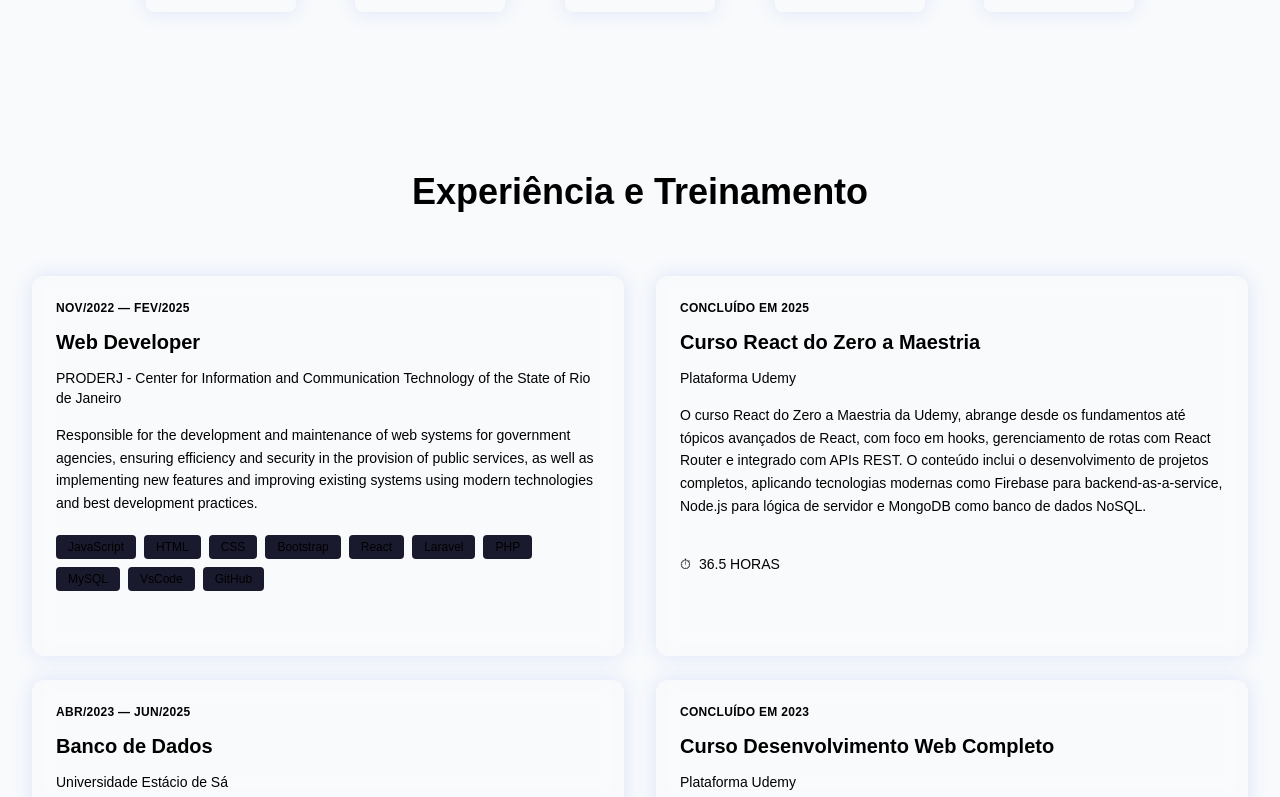
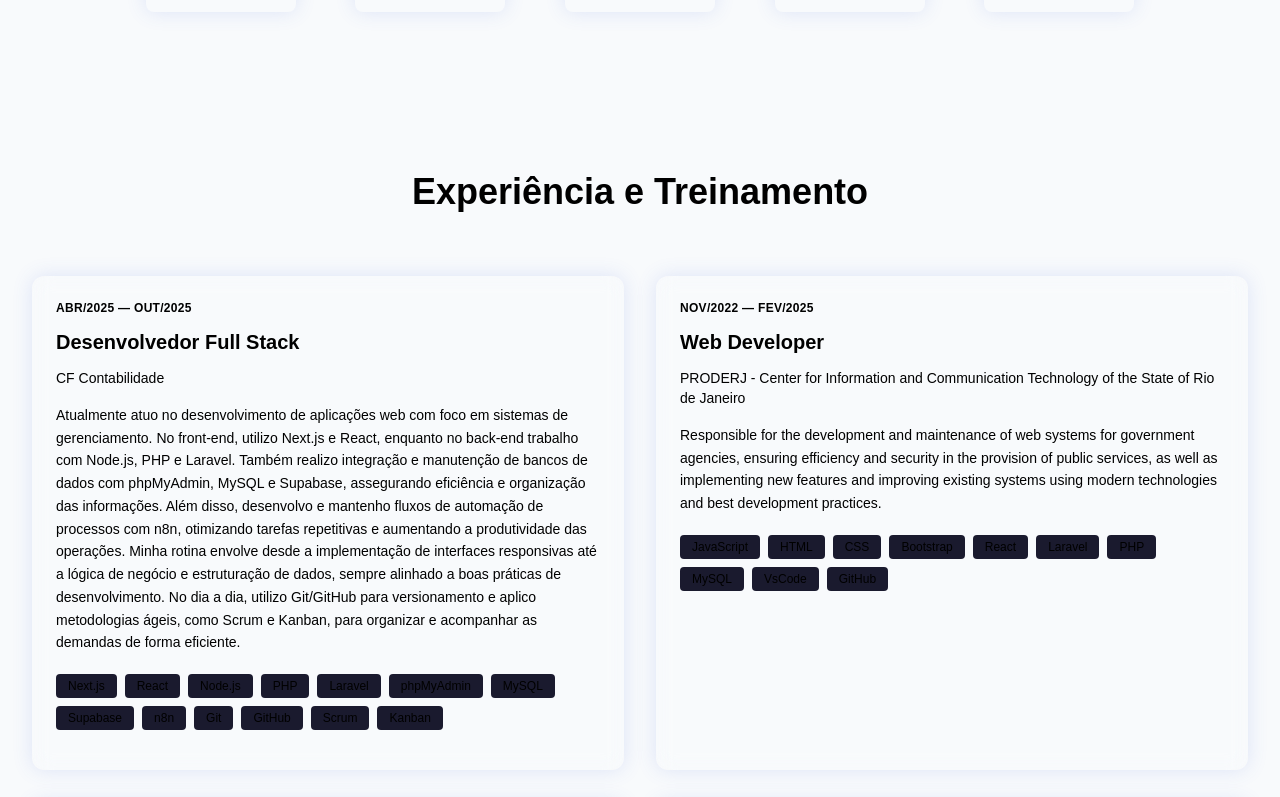
Before and after one commit to brunomonteiro1993/portfolio, a Next.js app: page / in a window 1280 px wide. Shown: the part 2000-2797 px from the top of the page. Built offline with nearby package versions, Linux system fonts and the light colour scheme.

Commit message:
⬆️ Colocando experiencia profissional

```diff
--- a/src/app/page.css
+++ b/src/app/page.css
@@ -40,8 +40,7 @@ h2 {
 }
 
 /* Experience and Training Section */
-.experience-card,
-.certification-card {
+.experience-card {
   transition: all 0.3s ease;
   box-shadow: 0 0 20px rgba(68, 99, 217, .15);
   backdrop-filter: blur(10px);
@@ -51,8 +50,7 @@ h2 {
   flex-direction: column;
 }
 
-.experience-card:hover,
-.certification-card:hover {
+.experience-card:hover {
   transform: translateY(-5px);
   box-shadow: 0 10px 30px rgba(32, 140, 252, 0.3);
 }
--- a/src/app/page.tsx
+++ b/src/app/page.tsx
@@ -10,7 +10,14 @@ import { TypewriterText } from "@/components/TypewriterText";
 import "./page.css";
 
 export default function Home() {
-  const experiences = [
+  const experiencesAndTraining = [
+    {
+      period: "ABR/2025 — OUT/2025",
+      title: "Desenvolvedor Full Stack",
+      institution: "CF Contabilidade",
+      description: "Atualmente atuo no desenvolvimento de aplicações web com foco em sistemas de gerenciamento. No front-end, utilizo Next.js e React, enquanto no back-end trabalho com Node.js, PHP e Laravel. Também realizo integração e manutenção de bancos de dados com phpMyAdmin, MySQL e Supabase, assegurando eficiência e organização das informações. Além disso, desenvolvo e mantenho fluxos de automação de processos com n8n, otimizando tarefas repetitivas e aumentando a produtividade das operações. Minha rotina envolve desde a implementação de interfaces responsivas até a lógica de negócio e estruturação de dados, sempre alinhado a boas práticas de desenvolvimento. No dia a dia, utilizo Git/GitHub para versionamento e aplico metodologias ágeis, como Scrum e Kanban, para organizar e acompanhar as demandas de forma eficiente.",
+      technologies: ["Next.js", "React", "Node.js", "PHP", "Laravel", "phpMyAdmin", "MySQL", "Supabase", "n8n", "Git", "GitHub", "Scrum", "Kanban"],
+    },
     {
       period: "NOV/2022 — FEV/2025",
       title: "Web Developer",
@@ -19,16 +26,6 @@ export default function Home() {
       technologies: ["JavaScript", "HTML", "CSS", "Bootstrap", "React", "Laravel", "PHP", "MySQL", "VsCode", "GitHub"],
     },
     {
-      period: "ABR/2023 — JUN/2025",
-      title: "Banco de Dados",
-      institution: "Universidade Estácio de Sá",
-      description: "A graduação em Banco de Dados na Estácio oferece uma formação para preparar e desenvolver, administrar e eliminar sistemas de armazenamento. Ira abordar desde as matérias mais básicas da área de TI, passando para a programação de sistemas. São abordadas a linguagem de dados, linguagens de consulta como SQL, administração de SGBD (sistema de Gerenciamento de Banco de Dados), análise de desempenho e segurança da informação.",
-      hours: "2400 HORAS",
-    },
-  ];
-
-  const certifications = [
-    {
       period: "CONCLUÍDO EM 2025",
       title: "Curso React do Zero a Maestria",
       platform: "Plataforma Udemy",
@@ -36,11 +33,25 @@ export default function Home() {
       hours: "36.5 HORAS",
     },
     {
+      period: "ABR/2023 — JUN/2025",
+      title: "Banco de Dados",
+      institution: "Universidade Estácio de Sá",
+      description: "A graduação em Banco de Dados na Estácio oferece uma formação para preparar e desenvolver, administrar e eliminar sistemas de armazenamento. Ira abordar desde as matérias mais básicas da área de TI, passando para a programação de sistemas. São abordadas a linguagem de dados, linguagens de consulta como SQL, administração de SGBD (sistema de Gerenciamento de Banco de Dados), análise de desempenho e segurança da informação.",
+      hours: "2400 HORAS",
+    },
+    {
       period: "CONCLUÍDO EM 2023",
       title: "Curso Desenvolvimento Web Completo",
       platform: "Plataforma Udemy",
       description: "O curso de Desenvolvimento Web da Udemy oferece uma formação completa, abordando desde o front-end até o back-end e bancos de dados, com a criação de projetos práticos. Os principais tópicos incluem HTML, CSS, JavaScript, jQuery, Ajax, PHP, MySQL, React, arquitetura MVC, desenvolvimento de APIs e aplicações mobile conectadas a aplicações web utilizando a tecnologia Ionic.",
       hours: "114.5 HORAS",
+    },
+    {
+      period: "CONCLUSÃO: JUN/2023",
+      title: "Análise e Desenvolvimento de Sistemas",
+      institution: "Universidade Estácio de Sá",
+      description: "A graduação em Análise e Desenvolvimento de Sistemas forma profissionais capacitados para projetar, desenvolver e implementar sistemas computacionais. O curso aborda programação em diversas linguagens, engenharia de software, estrutura de dados, modelagem de sistemas, desenvolvimento web e mobile, gestão de projetos de TI e metodologias ágeis. Prepara o aluno para atuar em todas as fases do ciclo de vida de software, desde a análise de requisitos até a manutenção de sistemas.",
+      hours: "2400 HORAS",
     },
   ];
 
@@ -262,29 +273,27 @@ export default function Home() {
             </div>
 
             <div className="grid grid-cols-1 lg:grid-cols-2 gap-8 items-start">
-              {/* Left Column - Experiences */}
-              <div className="space-y-6">
-                {experiences.map((exp, index) => (
+              {experiencesAndTraining.map((item, index) => (
                 <div
                   key={index}
                   className="experience-card p-6 rounded-xl hover:shadow-theme-lg transition-all duration-200"
                 >
                   <div className="period-text text-xs mb-3 uppercase tracking-wide font-semibold">
-                      {exp.period}
+                    {item.period}
                   </div>
                   <h3 className="text-xl font-bold text-white mb-3">
-                      {exp.title}
+                    {item.title}
                   </h3>
                   <p className="platform-text text-sm font-medium mb-4">
-                      {exp.institution}
+                    {item.institution || item.platform}
                   </p>
                   <p className="text-white text-sm mb-5 leading-relaxed">
-                      {exp.description}
+                    {item.description}
                   </p>
 
-                    {exp.technologies && (
+                  {item.technologies && (
                     <div className="flex flex-wrap gap-2 mb-4">
-                        {exp.technologies.map((tech) => (
+                      {item.technologies.map((tech) => (
                         <span
                           key={tech}
                           className="tech-tag-card px-3 py-1 text-white text-xs rounded"
@@ -295,43 +304,14 @@ export default function Home() {
                     </div>
                   )}
 
-                    {exp.hours && (
+                  {item.hours && (
                     <div className="flex items-center text-white text-sm mt-4">
                       <span className="mr-2">⏱</span>
-                        <span className="font-medium">{exp.hours}</span>
+                      <span className="font-medium">{item.hours}</span>
                     </div>
                   )}
                 </div>
               ))}
-              </div>
-
-              {/* Right Column - Certifications */}
-              <div className="space-y-6">
-                {certifications.map((cert, index) => (
-                  <div
-                    key={index}
-                    className="certification-card p-6 rounded-xl hover:shadow-theme-lg transition-all duration-200"
-                  >
-                    <div className="period-text text-xs mb-3 uppercase tracking-wide font-semibold">
-                      {cert.period}
-                    </div>
-                    <h3 className="text-xl font-bold text-white mb-3">
-                      {cert.title}
-                    </h3>
-                    <p className="platform-text text-sm font-medium mb-4">
-                      {cert.platform}
-                    </p>
-                    <p className="text-white text-sm mb-5 leading-relaxed">
-                      {cert.description}
-                    </p>
-
-                    <div className="flex items-center text-white text-sm mt-4">
-                      <span className="mr-2">⏱</span>
-                      <span className="font-medium">{cert.hours}</span>
-                    </div>
-                  </div>
-                ))}
-              </div>
             </div>
           </div>
         </section>
```
Lines whose indentation alone changed are shown as unchanged.
